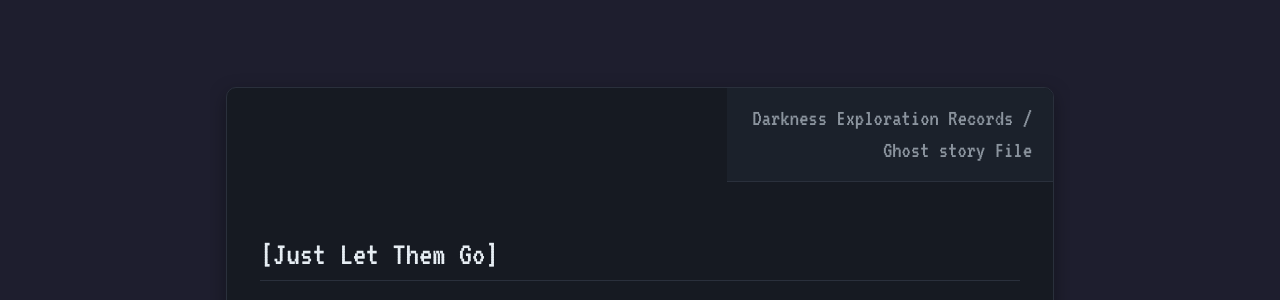
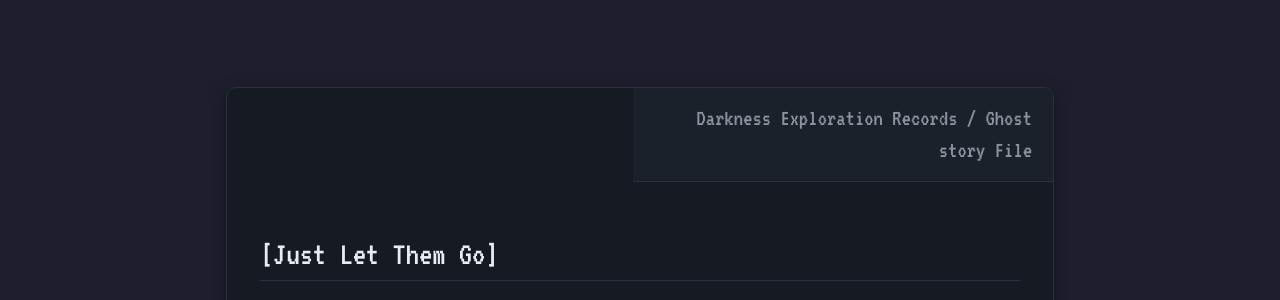
Before and after one commit to soleumn/soleumn.github.io, a Jekyll site: the page built from _chapters/gsgw/ch376.md, in a window 1280 px wide. Shown: the part 142-442 px from the top of the page. Built offline with Jekyll 4.4.1, drawn with Linux system fonts in a browser that asks for light colours; comment, search, counter and statistics services are not loaded.

Commit message:
Update webnovel.css

```diff
--- a/assets/css/webnovel.css
+++ b/assets/css/webnovel.css
@@ -449,7 +449,7 @@ html[data-theme="gruvbox"] .post-content .notebook {
 .post-content .wiki > .wiki-author {
   grid-column: 2;
   grid-row: 1;
-  max-width: 14em;
+  max-width: 18em;
   margin: 0 0 1em;
   padding: .6em .9em;
   display: flex;
@@ -464,7 +464,7 @@ html[data-theme="gruvbox"] .post-content .notebook {
 
 /* Celular bem estreito: o autor desce para uma linha própria (continua à direita) */
 @media (max-width: 480px) {
-  .post-content .wiki > .wiki-author { grid-column: 1 / -1; grid-row: 2; max-width: none; padding-top: 0; }
+  .post-content .wiki > .wiki-author { grid-column: 1 / -1; grid-row: 1; max-width: none; padding-top: 0; }
   .post-content .wiki > .wiki-title  { grid-column: 1 / -1; border-bottom: 0; padding-bottom: .1em; margin-bottom: 0; }
 }
 
```
